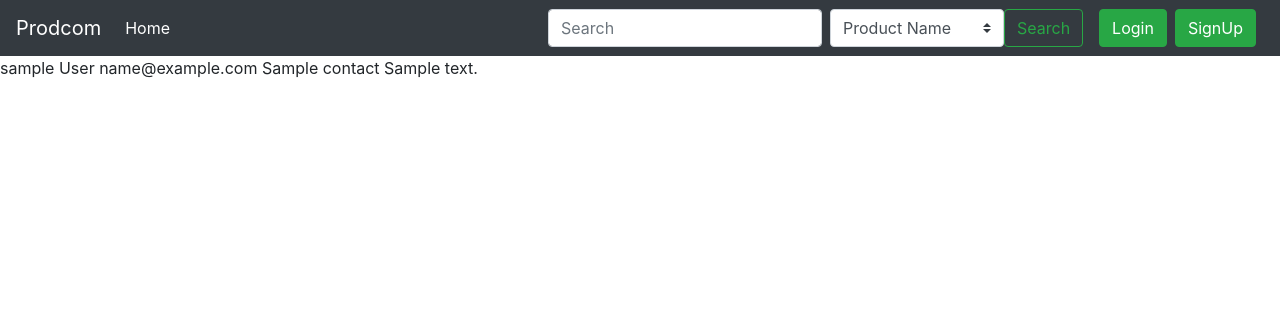
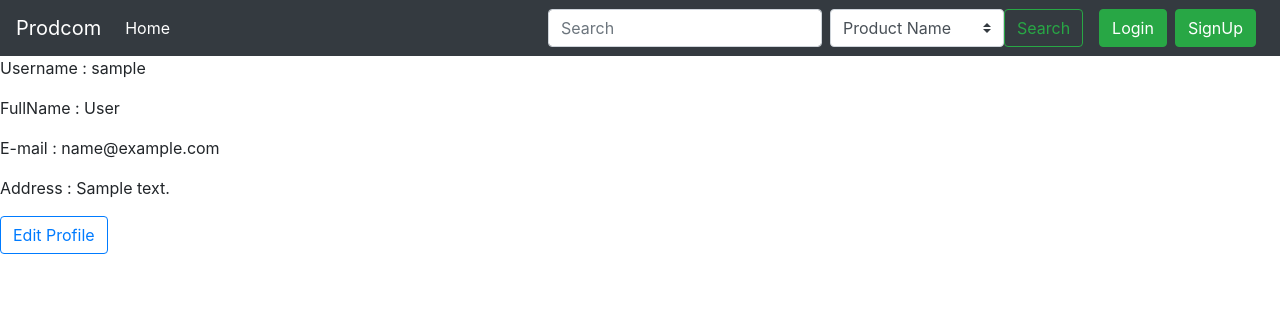
Before and after one commit to prashant18360/EcomWebsite-fullstack, a Django app: template prodcom/templates/home/profile.html in a window 1280 px wide. Shown: the top 316 px of the page. Run offline with Django 3.2, Linux system fonts and the light colour scheme; the template is opened without the code that fills it: most values are stand-ins (such as "Sample title", 1, 10 or a date in 2020); some libraries are stand-ins or nearby versions.

Commit message:
Edit profile

```diff
--- a/prodcom/home/models.py
+++ b/prodcom/home/models.py
@@ -8,7 +8,7 @@ class Account(models.Model):
     user = models.ForeignKey(User, on_delete=models.CASCADE)
     role = models.CharField(max_length=15, default="buyer") #buyer/seller
     address = models.CharField(max_length=100)
-    contactnum = models.CharField(max_length=15)
+
 
 class ApplyForSeller(models.Model):
     account = models.ForeignKey(Account, on_delete=models.CASCADE)
--- a/prodcom/home/urls.py
+++ b/prodcom/home/urls.py
@@ -25,6 +25,8 @@ urlpatterns = [
     path('seller/product/edit', views.sellereditproduct, name='sellereditproduct'),
     path('seller/product/remove', views.sellerremoveproduct, name='sellerremoveproduct'),
 
+    path('account/editprofile', views.accounteditprofile, name='accounteditprofile'),
+
     path('product/<str:id>/<str:name>', views.product, name='product'),
 
     path('<str:username>', views.profile, name="profile"),
--- a/prodcom/home/utility.py
+++ b/prodcom/home/utility.py
@@ -64,9 +64,10 @@ def ProductshowData(obj):
 
 def profilepageData(accountobj):
     context = {'username' : accountobj.user.username}
+    context['fname'] = accountobj.user.first_name
+    context['lname'] = accountobj.user.last_name
+    context['email'] = accountobj.user.email
     context['fullname'] = accountobj.user.first_name + " " + accountobj.user.last_name
-    context['email'] = accountobj.user.email
-    context['contact'] = accountobj.contactnum
     context['address'] = accountobj.address
     context['role'] = accountobj.role
 
--- a/prodcom/templates/home/profile.html
+++ b/prodcom/templates/home/profile.html
@@ -38,12 +38,18 @@
 
     {% else %}
 
-        {{username}} {{fullname}} {{email}} {{contact}} {{address}}
+      <p>Username : {{username}}</p>
+      <p>FullName : {{fullname}}</p>
+      <p>E-mail : {{email}}</p>
+      <p>Address : {{address}}</p>
+
 
         {% if role == 'buyer' %}
 
         <button type="button" class="btn btn-outline-success" data-toggle="modal" data-target="#applysellerformModal">
             Become a seller</button>
+
+
 
 
 
@@ -53,11 +59,18 @@
           Add product items</button>
 
 
+
           <a type="button" href="/seller/catalog" class="btn btn-outline-primary">View Seller Catalog</a>
 
 
 
+
+
         {% endif %}
+
+        <button type="button" class="btn btn-outline-primary" data-toggle="modal" data-target="#editprofileformModal">
+          Edit Profile</button>
+
 
     {% endif %}
 
@@ -103,6 +116,59 @@
 
 
 
+
+
+
+<!-- Edit Profile form Modal -->
+<div class="modal fade" id="editprofileformModal" tabindex="-1" aria-labelledby="editprofileformModal" aria-hidden="true">
+  <div class="modal-dialog">
+    <div class="modal-content">
+      <div class="modal-header">
+        <h5 class="modal-title" id="editprofileformModalTitle">Edit Profile</h5>
+        <button type="button" class="close" data-dismiss="modal" aria-label="Close">
+          <span aria-hidden="true">&times;</span>
+        </button>
+      </div>
+      <div class="modal-body">
+
+        <form action= "/account/editprofile" method='post' enctype="multipart/form-data">  {% csrf_token %}
+
+          <div class="form-group">
+            <label for="username">Username</label>
+            <input type="text" class="form-control" id="username" name="username" value={{username}} disabled>
+          </div>
+
+          <div class="form-group">
+            <label for="email">E-mail</label>
+            <input type="text" class="form-control" id="email" name="email" value={{email}} disabled>
+          </div>
+
+          <div class="form-group">
+            <label for="fname">First Name</label>
+            <input type="text" class="form-control" id="fname" name="fname" placeholder="First Name" value={{fname}} required>
+          </div>
+
+          <div class="form-group">
+            <label for="lname">Last Name</label>
+            <input type="text" class="form-control" id="lname" name="lname" placeholder="Last Name" value={{lname}} required>
+          </div>
+
+          <div class="form-group">
+            <label for="address">Address</label>
+            <input type="text" class="form-control" id="address" name="address" required placeholder="Address" value={{address}} >
+          </div>
+
+
+
+
+        <button type="submit" class="btn btn-primary">Submit</button>
+</form>
+      </div>
+      <div class="modal-footer">
+      </div>
+    </div>
+  </div>
+</div>
 
 
 
@@ -166,10 +232,6 @@
 
 
 
-
-
-
-
 </body>
 
 <!-- Optional JavaScript -->
```
Also changed, not shown: prodcom/home/views.py (+58 -0 lines), prodcom/db.sqlite3.
